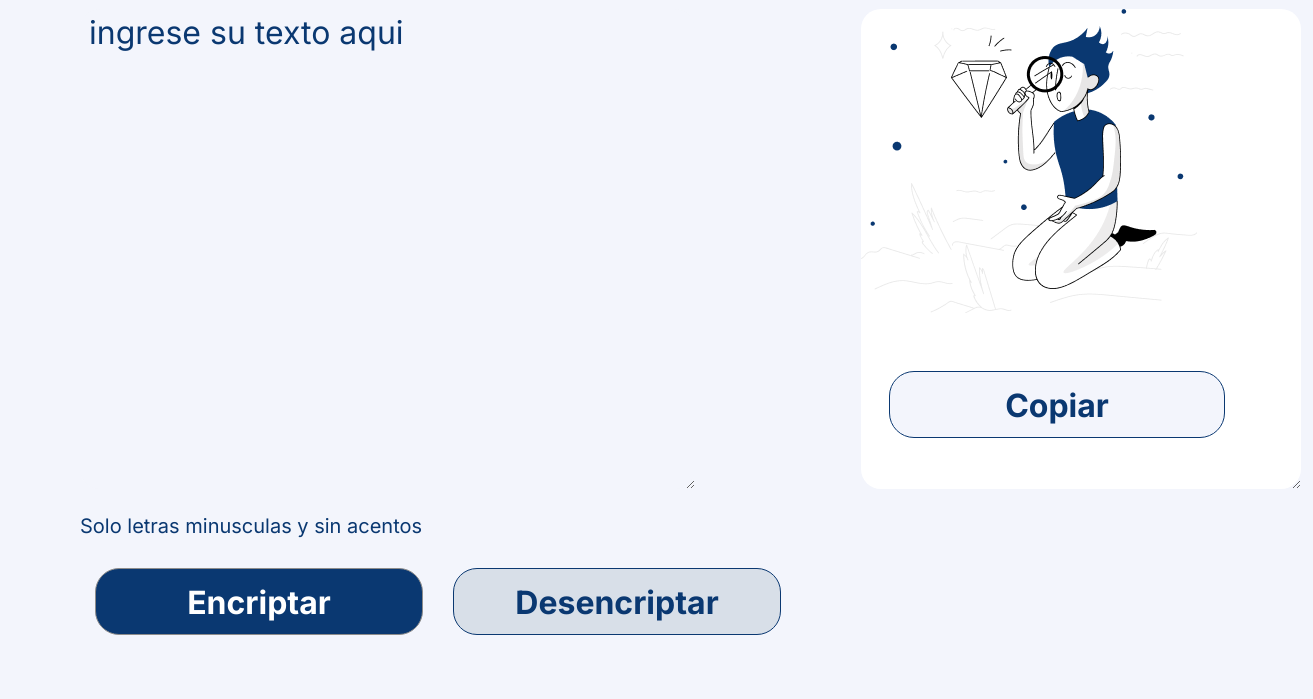
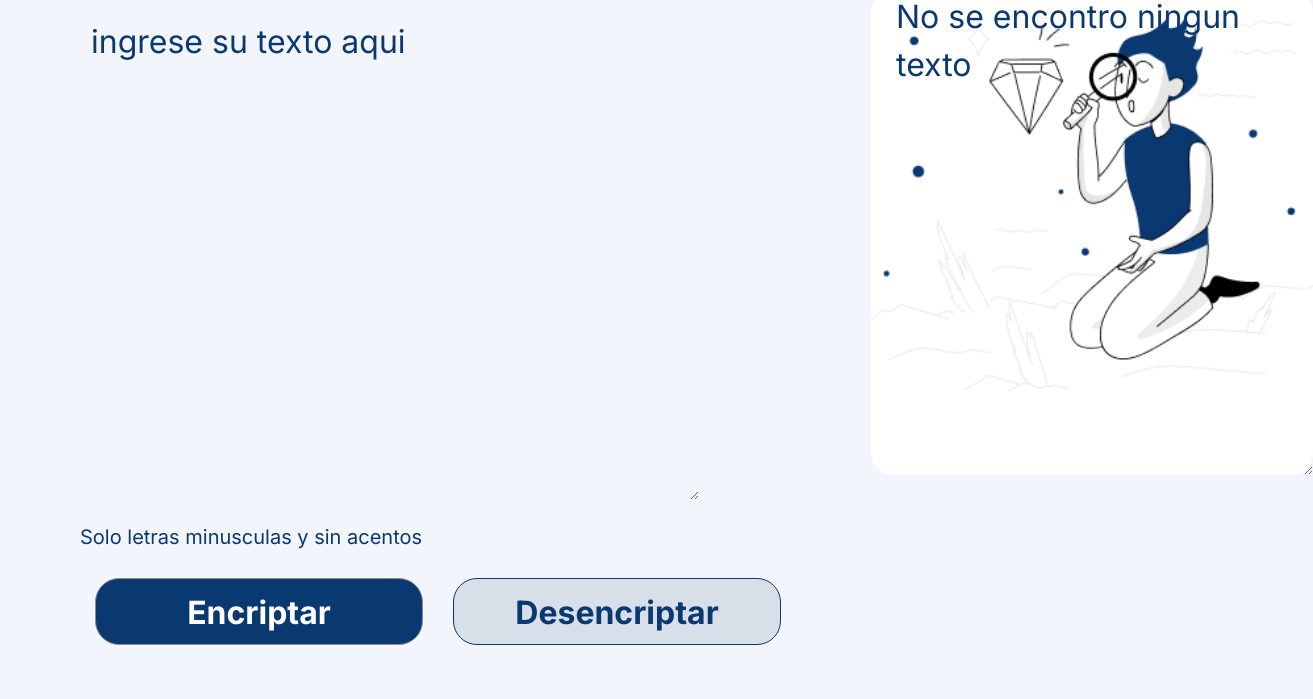
Before and after one commit to BobPadilla/Encriptador-de-texto, a plain HTML site: page index.html in a window 1280 px wide. Shown: the part 140-839 px from the top of the page, 1313 px wide, since content can reach past the window. Drawn offline with Linux system fonts and the light colour scheme.

Commit message:
Add files via upload

```diff
--- a/index.html
+++ b/index.html
@@ -4,6 +4,7 @@
     <head>
       <meta charset="UTF-8">
       <meta name="viewport" content="width=device-width, initial-scale=1.0">
+      <link rel="stylesheet" href="reset.css">
       <link rel="stylesheet" href="style.css">
       <link rel="preconnect" href="https://fonts.googleapis.com">
       <link rel="preconnect" href="https://fonts.gstatic.com" crossorigin>
@@ -21,7 +22,10 @@
     <main class="menu">
 
      <section>
-        <textarea class="txt-area" cols="30" rows="10" placeholder=" Ingrese su texto aqui "></textarea>
+        <textarea
+        class="txt-area"
+        cols="30" rows="10"
+        placeholder=" Ingrese su texto aqui "></textarea>
 
         <div>
             <h2 class="text2">Solo letras minusculas y sin acentos</h2>
@@ -35,10 +39,16 @@
      </section>
      <!-- Aqui empieza el lado derecho de mi ventana texto encriptado -->
      <section>
-        <textarea  class="txt-area2" cols="20" rows="10" placeholder=""></textarea>
+        <textarea
+        class="txt-area2"
+        cols="20" rows="10"
+        placeholder="No se encontro ningun texto"></textarea>
+<!--
         <div>
-            <button class="copiar" onclick="copiar"> Copiar</button>
-        </div>
+          <button onclick="copiarPala();"
+          id="copiar-btn"
+          class="copiar">Copiar</button>
+        </div> -->
 
      </section>
 
--- a/style.css
+++ b/style.css
@@ -1,6 +1,6 @@
 *{
-  margin: 0;
-  padding: 0;
+box-sizing: border-box;
+margin: 0;
 background-color: #F3F5FC;
 font-family: Inter;
 font-size: 32px;
@@ -10,17 +10,37 @@ letter-spacing: 0em;
 text-align: left;
 }
 
+body {
+    min-height: 100vh;
+    display: flex;
+    flex-direction: column;
+    justify-content: space-between;
+  }
+
+
+html{
+  height: 100%;
+  width: auto;
+  position: relative;
+  margin: 0 auto;
+}
+
 .logo{
+  display: flex;
+  padding-top: 15px;
+  margin-left: 10px;
+  width: 10%;
+
+ /*
   width: 120px;
   height: 48px;
-  /*
+
   padding-top: 10px;
   margin-left: 10px;
   width:10% ;
   */
 }
 .titulo{
-
   font-family:Inter;
   font-weight: 400;
   font-size: 50px;
@@ -48,30 +68,59 @@ text-align: left;
    text-transform: lowercase; /*trasnformar a minusculas*/
 }
 
-::placeholder {color:#0a3871};
-.txt-area: focus {     /*esta opcion no esta funcionando revisar focus*/
+.txt-area:focus{
   outline: none;
 }
 
+::placeholder {color:#0a3871};
+.txt-area:focus {     /*esta opcion no esta funcionando revisar focus*/
+  outline: none;
+}
+
+
+
+
 .txt-area2{
+   /* display: flex;
+  justify-content: center;
+  position: absolute;
+  width: 30%;
+  height: 90%;
+  left: 60%;
+  top: 5%;
+  background:#ffffff;
+  box-shadow: 0px 24px 32px -8px rgba(0, 0, 0, 0.08);
+  border-radius: 32px;
+   */
   background: #ffffff;
   background-image: url(imagenes/Muñeco.png);
+  background-size: contain;
   background-repeat:no-repeat;
-  border:none;
-  border-radius: 20px;
+  border: none;
+  border-radius: 22px;
   color: #0a3871;
-  margin-left:80px ;
-  margin-top:40px;
+  margin-left: 90px ;
+  margin-top: 15px;
   padding-left: 25px;
-  position: fixed;
+  position:relative;
+
 
 }
 
-.txt-area2 :focus{ outline: none;}/*revisar este comando*/
+.txt-area2:focus{
+  outline: none;
+}
+/*revisar este comando*/
 
+
+.ning-txt{
+  height: 67px;
+  margin-left: 15px;
+  width: 328px;
+}
 .btns{
   display: flex;
-  margin-top: 18px;
+  margin-top: 17px;
 
 }
 .btnencryptar{
@@ -86,9 +135,8 @@ text-align: left;
   height: 67px;
   margin-left: 15px;
   width: 328px;
+}
 
-
-}
 .btndesencryptar{
   background: hsl(214, 26%, 88%);
   border: 1px solid #0A3871;
@@ -105,10 +153,9 @@ text-align: left;
 
 }
 
-
 .copiar{
   border: 1px solid #0A3871;
-  border-radius: 25px;
+  border-radius: 24px;
   color: #0a3871;
   cursor: pointer;
   padding: 10px 10px;
@@ -116,11 +163,24 @@ text-align: left;
   text-align: center;
   height: 67px;
   margin-left: 108px;
-  margin-top: 402px;
-  position: absolute;
-  width: 336px;
+  margin-top: 400px
+  position:absolute;
+  width: 328px;
 
 }
+
+.btnencryptar:hover,
+.btndesencryptar:hover,
+.copiar:hover
+{
+  border: 3px solid #0a0a0a;;
+
+
+}
+
+
+
+
 
 .text2{
   color: #0a3871;
@@ -148,4 +208,14 @@ footer {
   height: 30px;
 
   margin-right: 10px;
+
 }
+
+
+/* permite trabajar con especificaciones  para pantallas de 480mpx @media */
+@media screen and (max-width:450px){
+
+  .titulo, .menu, .text2, .txt-area, .txt-area2, .btns, .footer {
+      width: 85%;
+  }
+}
```
Also changed, not shown: script.js (+12 -16 lines).
